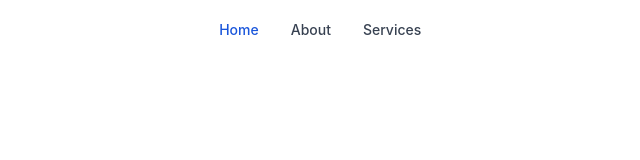
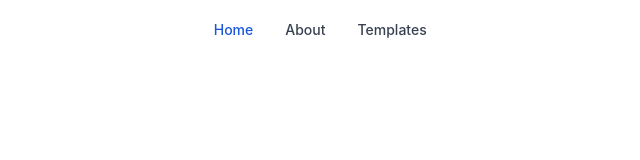
Before and after one commit to kavya-rgb/website-templates, a plain HTML site: page index.html in a window 1280 px wide. Shown: the full height of the page, 289-929 px from the left. Drawn offline with nearby package versions, Linux system fonts and the light colour scheme.

Commit message:
Update index.html

```diff
--- a/index.html
+++ b/index.html
@@ -40,7 +40,7 @@
     <a href="#" class="block py-2 pr-4 pl-3 text-gray-700 border-b border-gray-100 hover:bg-gray-50 md:hover:bg-transparent md:border-0 md:hover:text-blue-700 md:p-0 md:dark:hover:text-white dark:text-gray-400 dark:hover:bg-gray-700 dark:hover:text-white md:dark:hover:bg-transparent dark:border-gray-700">About</a>
     </li>
     <li>
-    <a href="#" class="block py-2 pr-4 pl-3 text-gray-700 border-b border-gray-100 hover:bg-gray-50 md:hover:bg-transparent md:border-0 md:hover:text-blue-700 md:p-0 dark:text-gray-400 md:dark:hover:text-white dark:hover:bg-gray-700 dark:hover:text-white md:dark:hover:bg-transparent dark:border-gray-700">Services</a>
+    <a href="#" class="block py-2 pr-4 pl-3 text-gray-700 border-b border-gray-100 hover:bg-gray-50 md:hover:bg-transparent md:border-0 md:hover:text-blue-700 md:p-0 dark:text-gray-400 md:dark:hover:text-white dark:hover:bg-gray-700 dark:hover:text-white md:dark:hover:bg-transparent dark:border-gray-700">Templates</a>
     </li>
     </ul>
     </div>
```
